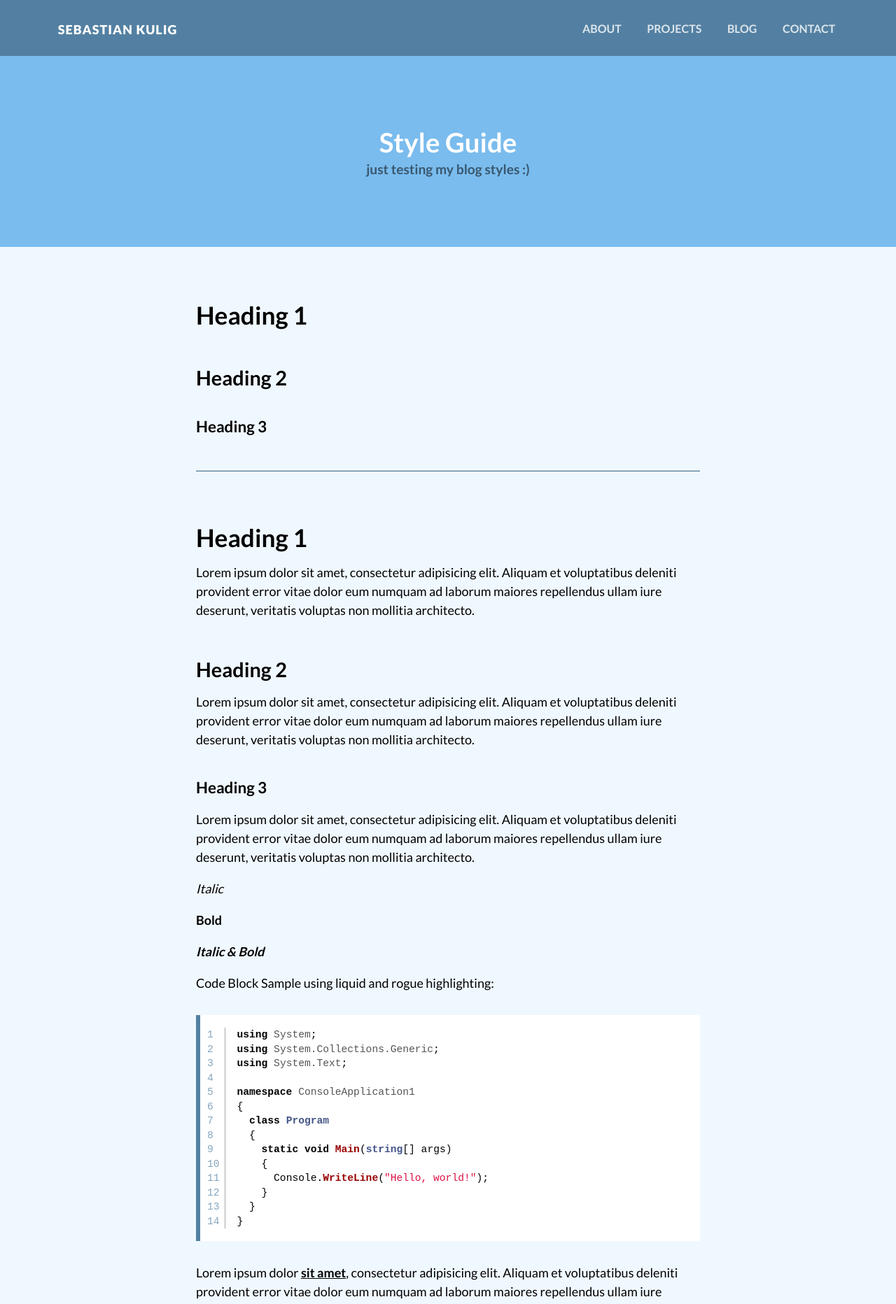
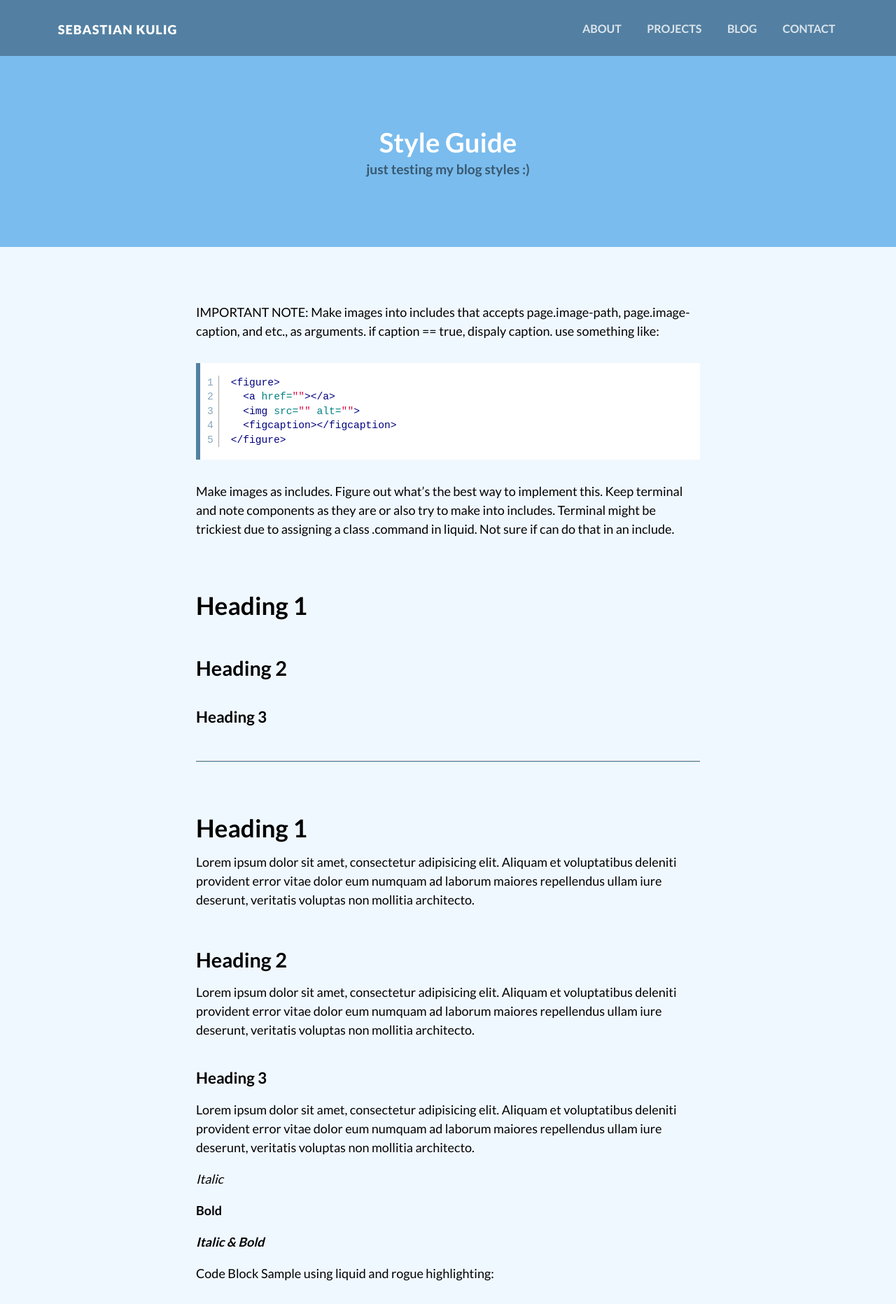
Before and after one commit to sebam2k4/sebastiankulig-Jekyll, a Jekyll site: the page built from source/_pages/blog-styles.md, in a window 1280 px wide. Shown: the top 1864 px of the page at 70% size. Built offline with Jekyll 4.4.1, drawn with Linux system fonts in a browser that asks for light colours; nearby versions of some CDN libraries; some of the changed text lies outside the part shown.

Commit message:
Updating Blog Styles - images and links

```diff
--- a/source/_pages/blog-styles.md
+++ b/source/_pages/blog-styles.md
@@ -12,6 +12,20 @@ permalink: /blog-styles
 
 {::options parse_block_html="true" /}
 {::options auto_ids="false" /}
+
+IMPORTANT NOTE: Make images into includes that accepts page.image-path, page.image-caption, and etc., as arguments. if caption == true, dispaly caption. use something like:
+
+{% highlight HTML linenos %}
+<figure>
+  <a href="{{ include.url}}"></a>
+  <img src="{{ include.file }}" alt="{{ include.alt }}">
+  <figcaption></figcaption>
+</figure>
+
+{% endhighlight %}
+
+Make images as includes. Figure out what's the best way to implement this. Keep terminal and note components as they are or also try to make into includes. Terminal might be trickiest due to assigning a class .command in liquid. Not sure if can do that in an include.
+
 
 # Heading 1
 
@@ -55,11 +69,31 @@ namespace ConsoleApplication1
 }
 {% endhighlight %}
 
+Add this code: (no line numbers sample)
+
+{% highlight css %}
+.terminal {
+  border-top: 22px solid #bbb;
+  width: 100%;
+  background-color: #151515;
+  margin: 2em 0;
+  border-top-right-radius: .6em;
+  border-top-left-radius: .6em;
+  color: #9CD9F0;
+  font-family: monospace;
+  padding: 2em 1.5em 2em 2em;
+}
+{% endhighlight %}
+
 Lorem ipsum dolor [sit amet](#), consectetur adipisicing elit. Aliquam et voluptatibus deleniti provident error vitae dolor eum numquam ad laborum maiores repellendus ullam iure deserunt, veritatis voluptas non mollitia architecto.
 
 > This is a Blockquote Sample. Lorem ipsum dolor sit amet, consectetur adipisicing elit. Aliquam et voluptatibus deleniti provident error vitae dolor eum numquam ad laborum maiores repellendus ullam iure deserunt, veritatis voluptas non mollitia architecto!
 
 Lorem ipsum dolor sit amet, [consectetur adipisicing elit](#). Aliquam et voluptatibus deleniti provident error vitae dolor eum numquam ad laborum maiores repellendus ullam iure deserunt, veritatis voluptas non mollitia architecto.
+
+![Random Photo from Unsplash](https://unsplash.it/600/?image=1040)
+
+Lorem ipsum dolor sit amet, consectetur adipisicing elit. Aliquam et voluptatibus deleniti provident error vitae dolor eum numquam ad laborum maiores repellendus ullam iure deserunt, veritatis voluptas non mollitia architecto.
 
 <div class="note blue">
 #### Keep in mind
--- a/source/assets/css/main.css
+++ b/source/assets/css/main.css
@@ -88,6 +88,10 @@ img {
 a {
     text-decoration: none;
     color: white;
+}
+
+h2 a:hover {
+    text-decoration: none;
 }
 
 button {
@@ -746,31 +750,17 @@ article {
 .content > :first-child {
   margin-top: 0;
 }
-
-.content p a {
-    font-weight: 700;
-    -webkit-transition-duration: 0.4s;
-    transition-duration: 0.4s;
-    -webkit-transition-property: color, background-color;
-    transition-property: color, background-color;
-}
-
 .content a {
   color: inherit;
-  text-decoration: underline;
+  border-bottom: 1px solid black;
+  font-weight: 700;
+  -webkit-transition-duration: 0.4s;
+  transition-duration: 0.4s;
 }
 
 .content a:hover {
-    color: #7ABCEE;
-}
-
-.content h2 a {
-    color: #7ABCEE;
-}
-
-.content h2 a:hover {
-    color: #7ABCEE;
-    text-decoration: underline;
+  color: #7ABCEE;
+  border-bottom-color: #7ABCEE;
 }
 
 .content p.note {
@@ -903,6 +893,7 @@ input[type="submit"]:hover {
     -webkit-transition-property: color, background-color;
     transition-property: color, background-color;
     text-decoration: none;
+    border: none;
     /* fix font inherit with lato. Check why 900 weight isn't woking */
 }
 
@@ -990,9 +981,11 @@ input[type="submit"]:hover {
 }
 .blog .note a {
   color: white;
+  border-bottom-color: white;
 }
 .blog .note a:hover {
-  color: #81C6FB;
+  color: #7ABCEE;
+  border-bottom-color: #7ABCEE;
 }
 .blog .note code {
   font-family: monospace;
@@ -1064,9 +1057,17 @@ input[type="submit"]:hover {
   top: 0;
 }
 
+.blog img {
+  padding: 0;
+  margin: 1em 0;
+}
+
 @media only screen and (min-width: 580px) {
   .terminal {
     padding: 2em 1.5em 2em 2.5em;
 
   }
+  .blog img {
+  padding: 0 1.5em;
+  }
 }
--- a/source/assets/css/syntax.css
+++ b/source/assets/css/syntax.css
@@ -79,5 +79,7 @@ padding-left: 1em;
 .highlight .vg { color: #008080 } /* Name.Variable.Global */
 .highlight .vi { color: #008080 } /* Name.Variable.Instance */
 .highlight .il { color: #009999 } /* Literal.Number.Integer.Long */
+
 .highlight .p {color: black;}
 .highlight .n {color: black;}
+.highlight .nl {color: black;}
```
